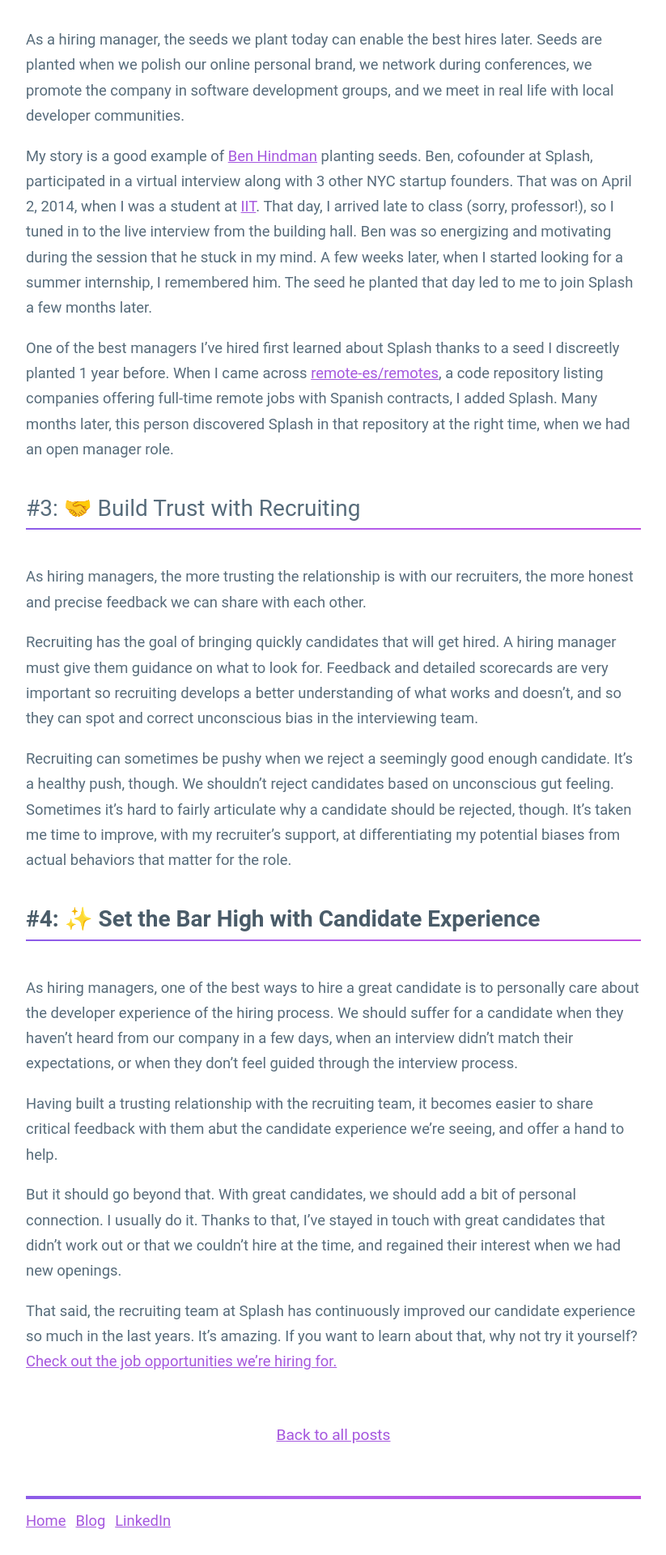
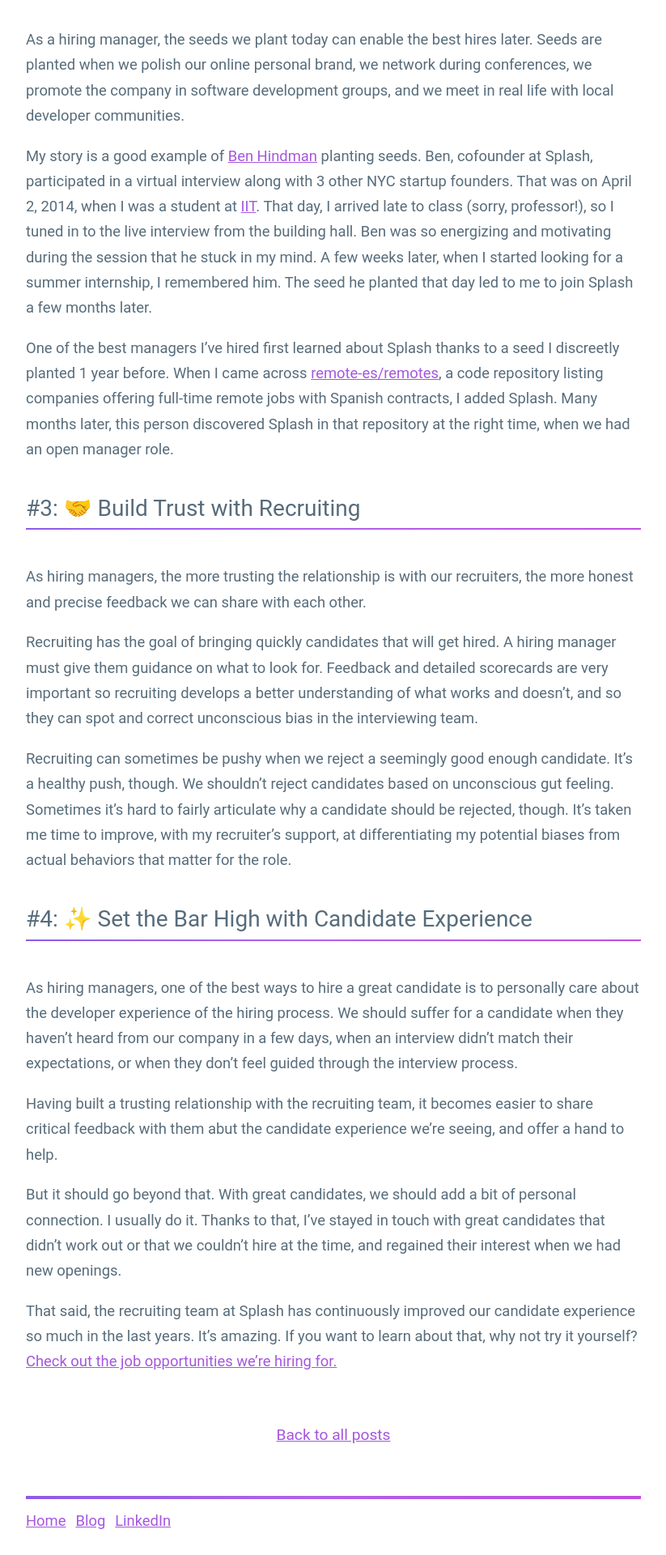
Before and after one commit to guillermodlpa/site, a Jekyll site: the page built from _posts/2022-03-17-hiring-manager-lessons-learned.markdown, in a window 1280 px wide. Shown: the part 2035-3955 px from the top of the page at 81% size, without its empty margins (228-1051 px from the left). Built offline with Jekyll 4.4.1, drawn with Linux system fonts in a browser that asks for light colours.

Commit message:
Updated Hiring Manager Lessons Learned

```diff
--- a/_posts/2022-03-17-hiring-manager-lessons-learned.markdown
+++ b/_posts/2022-03-17-hiring-manager-lessons-learned.markdown
@@ -43,7 +43,7 @@
 
 Recruiting can sometimes be pushy when we reject a seemingly good enough candidate. It’s a healthy push, though. We shouldn’t reject candidates based on unconscious gut feeling. Sometimes it’s hard to fairly articulate why a candidate should be rejected, though. It’s taken me time to improve, with my recruiter’s support, at differentiating my potential biases from actual behaviors that matter for the role.
 
-## **#4: ✨ Set the Bar High with Candidate Experience**
+## #4: ✨ Set the Bar High with Candidate Experience
 
 As hiring managers, one of the best ways to hire a great candidate is to personally care about the developer experience of the hiring process. We should suffer for a candidate when they haven’t heard from our company in a few days, when an interview didn’t match their expectations, or when they don’t feel guided through the interview process.
 
```
